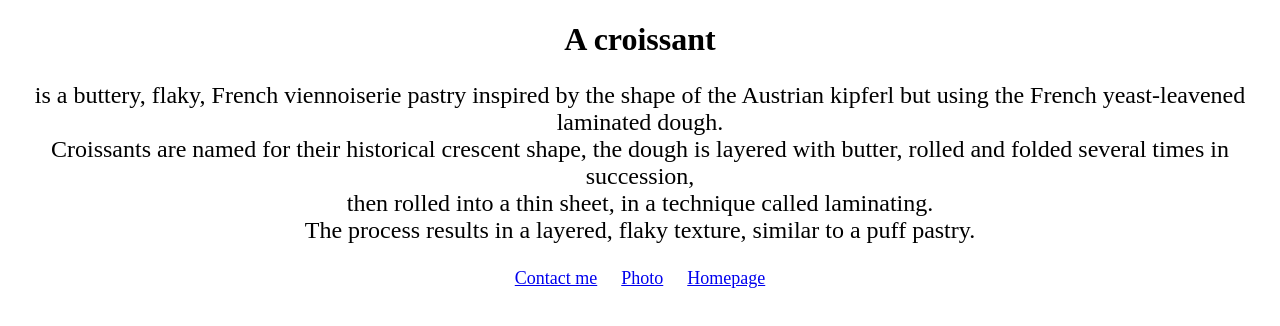
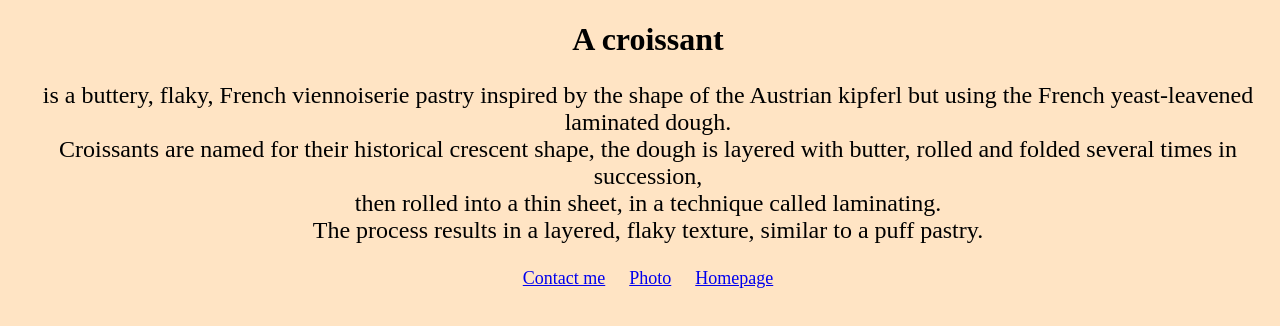
Before and after one commit to Didenchuk/Croissant, a plain HTML site: page index.html in a window 1280 px wide. Drawn offline with Linux system fonts and the light colour scheme.

Commit message:
Add background colour

```diff
--- a/src/style.css
+++ b/src/style.css
@@ -1,3 +1,12 @@
+body {
+
+   width: 100%;
+background-color: bisque;
+
+
+
+}
+
 p, h1 {
     text-align: center;
 }
```
